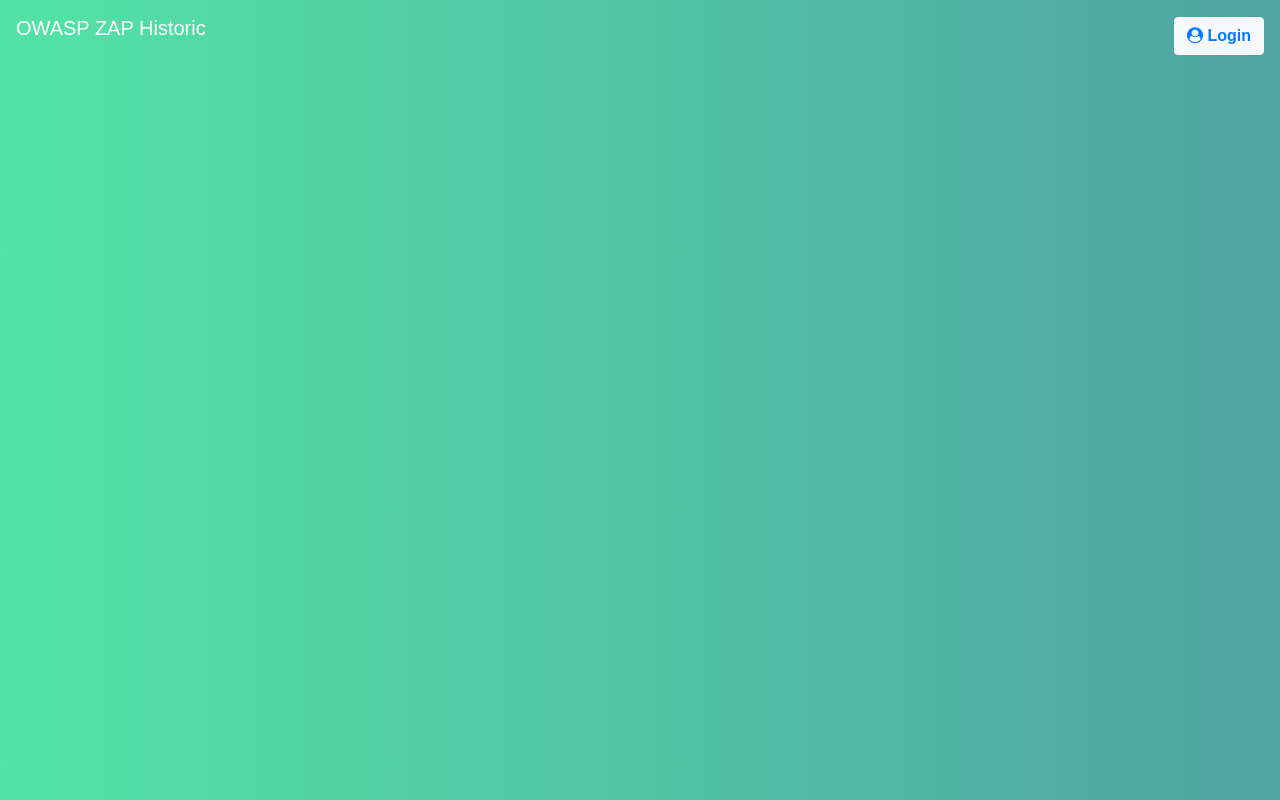
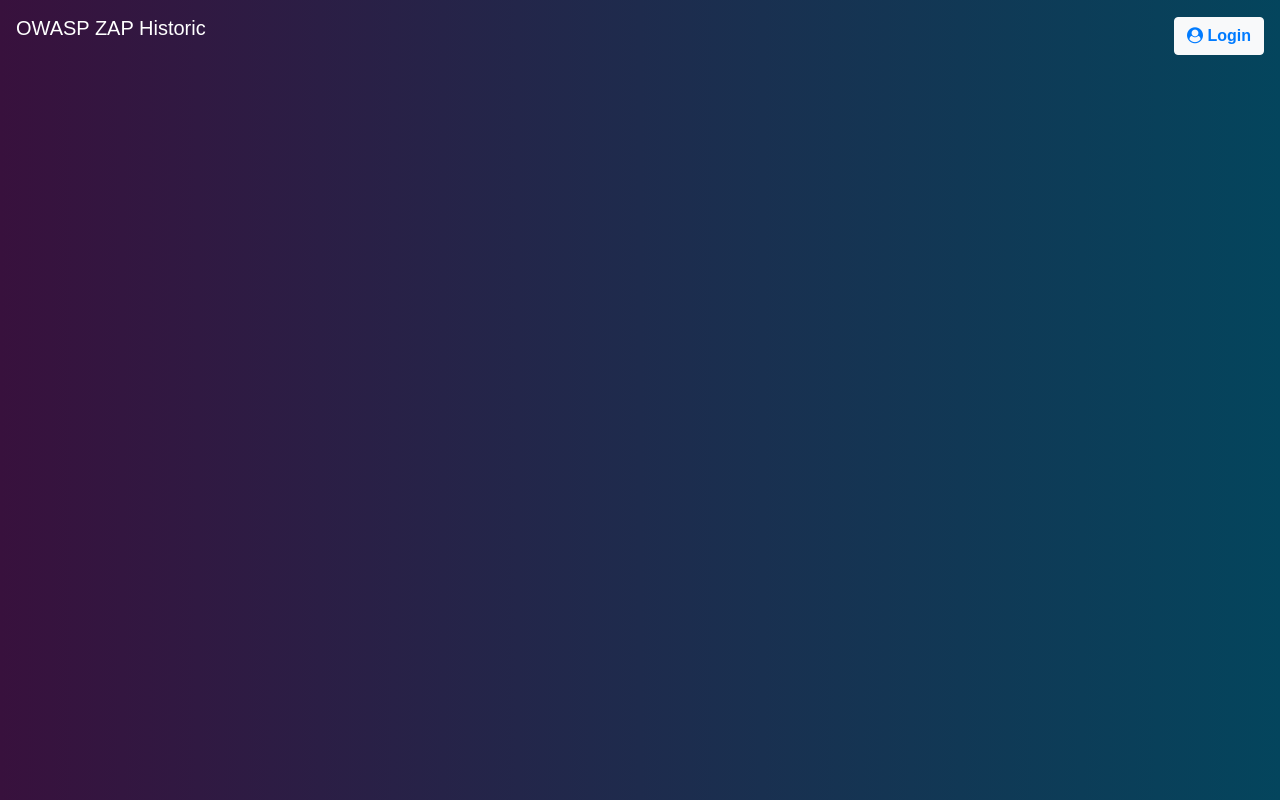
Before and after one commit to Accruent/owasp-zap-historic, a Flask app: page / in a window 1280 px wide. Run offline with Flask 2, Linux system fonts and the light colour scheme; data that the repository does not hold is empty; parts of the project's set-up code (start-up, migrations or seed data) failed here and were passed over; some libraries are stand-ins or nearby versions.

Commit message:
QE-1928 update background colors to match other QE backgrounds, adjust time on index.html

```diff
--- a/owasp_zap_historic/templates/deldbconf.html
+++ b/owasp_zap_historic/templates/deldbconf.html
@@ -13,8 +13,8 @@
         body {
             font-family: 'Source Sans Pro', sans-serif;
             font-weight: 300;
-            background: -moz-linear-gradient(right,  #507ba3 0%, #53e3a6 100%);
-            background: -webkit-gradient(linear, right top, left top, from(#50a3a2), to(#53e3a6));
+            background: -moz-linear-gradient(right,  #04455D 0%, #38113D 100%);
+            background: -webkit-gradient(linear, right top, left top, from(#04455D), to(#38113D));
             left: 0;
             width: 100%;
             height: 100%;
--- a/owasp_zap_historic/templates/deleconf.html
+++ b/owasp_zap_historic/templates/deleconf.html
@@ -13,8 +13,8 @@
         body {
             font-family: 'Source Sans Pro', sans-serif;
             font-weight: 300;
-            background: -moz-linear-gradient(right,  #507ba3 0%, #53e3a6 100%);
-            background: -webkit-gradient(linear, right top, left top, from(#50a3a2), to(#53e3a6));
+            background: -moz-linear-gradient(right,  #04455D 0%, #38113D 100%);
+            background: -webkit-gradient(linear, right top, left top, from(#04455D), to(#38113D));
             left: 0;
             width: 100%;
             height: 100%;
--- a/owasp_zap_historic/templates/index.html
+++ b/owasp_zap_historic/templates/index.html
@@ -15,8 +15,8 @@
         body {
             font-family: 'Source Sans Pro', sans-serif;
             font-weight: 300;
-            background: -moz-linear-gradient(right,  #507ba3 0%, #53e3a6 100%);
-            background: -webkit-gradient(linear, right top, left top, from(#50a3a2), to(#53e3a6));
+            background: -moz-linear-gradient(right,  #04455D 0%, #38113D 100%);
+            background: -webkit-gradient(linear, right top, left top, from(#04455D), to(#38113D));
             color: rgb(22, 0, 0);
         }
 
@@ -74,7 +74,7 @@
                                 <tbody>
                                     <tr style="font-size:28px;">
                                         <td style="color:black">{{item[8]}}</td>
-                                        <td style="color:black;font-size:14px">{{item[7].strftime('%b %d %Y at %H:%M:%S')}}</td>
+                                        <td style="color:black;font-size:14px">{{item[7].strftime('%b %d %Y')}}</br>at {{item[7].strftime('%I:%M %p')}}</td>
                                     </tr>
                                     <tr style="font-size:9px;">
                                         <td style="color:black">Total Executions</td>
--- a/owasp_zap_historic/templates/login.html
+++ b/owasp_zap_historic/templates/login.html
@@ -13,8 +13,8 @@
         body {
             font-family: 'Source Sans Pro', sans-serif;
             font-weight: 300;
-            background: -moz-linear-gradient(right,  #507ba3 0%, #53e3a6 100%);
-            background: -webkit-gradient(linear, right top, left top, from(#50a3a2), to(#53e3a6));
+            background: -moz-linear-gradient(right,  #04455D 0%, #38113D 100%);
+            background: -webkit-gradient(linear, right top, left top, from(#04455D), to(#38113D));
             left: 0;
             width: 100%;
             height: 100%;
--- a/owasp_zap_historic/templates/redirect.html
+++ b/owasp_zap_historic/templates/redirect.html
@@ -7,8 +7,8 @@
     body {
         font-family: 'Source Sans Pro', sans-serif;
         font-weight: 300;
-        background: -moz-linear-gradient(right,  #507ba3 0%, #53e3a6 100%);
-        background: -webkit-gradient(linear, right top, left top, from(#50a3a2), to(#53e3a6));
+        background: -moz-linear-gradient(right,  #04455D 0%, #38113D 100%);
+            background: -webkit-gradient(linear, right top, left top, from(#04455D), to(#38113D));
         overflow: hidden;
         color: white;
     }
--- a/owasp_zap_historic/templates/register.html
+++ b/owasp_zap_historic/templates/register.html
@@ -13,8 +13,8 @@
         body {
             font-family: 'Source Sans Pro', sans-serif;
             font-weight: 300;
-            background: -moz-linear-gradient(right,  #507ba3 0%, #53e3a6 100%);
-            background: -webkit-gradient(linear, right top, left top, from(#50a3a2), to(#53e3a6));
+            background: -moz-linear-gradient(right,  #04455D 0%, #38113D 100%);
+            background: -webkit-gradient(linear, right top, left top, from(#04455D), to(#38113D));
             left: 0;
             width: 100%;
             height: 100%;
```
